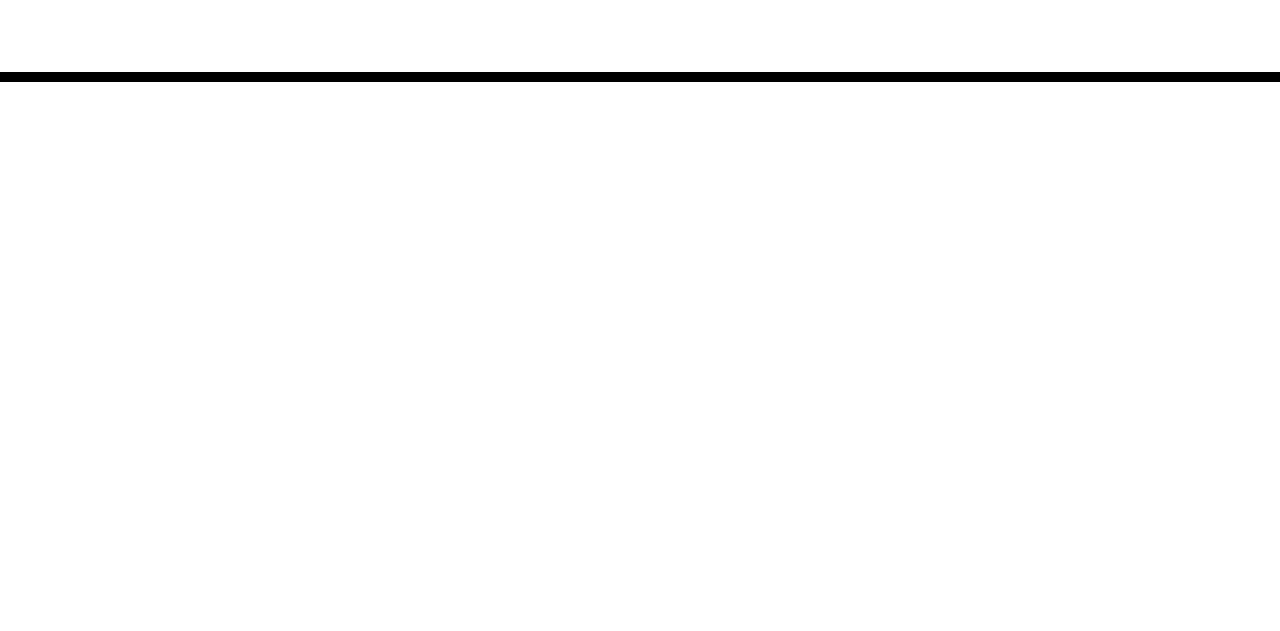
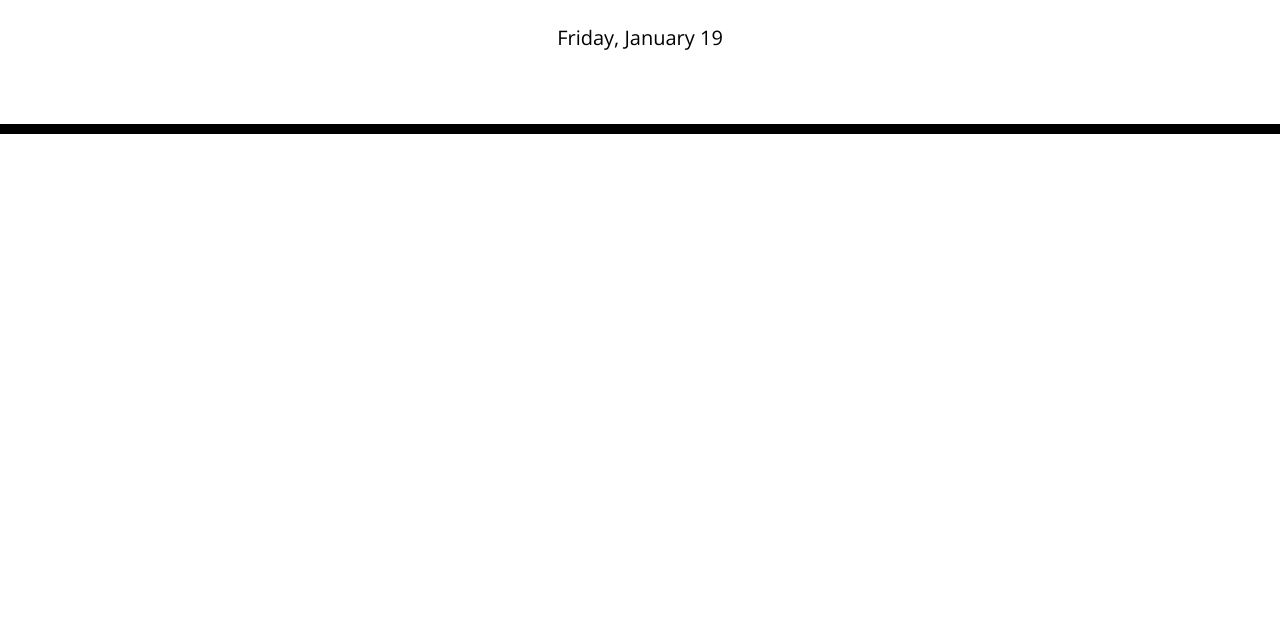
Before and after one commit to vivekiyer7/WorkdayOrganizer, a plain HTML site: page index.html in a window 1280 px wide. Shown: the part 169-800 px from the top of the page. Drawn offline with nearby package versions, Linux system fonts and the light colour scheme.

Commit message:
Display Time

```diff
--- a/assets/js/logic.js
+++ b/assets/js/logic.js
@@ -0,0 +1,11 @@
+document.addEventListener('DOMContentLoaded', function () {
+  //Display current date in format Thrusday, September 5th
+  const currentDateEl = document.getElementById('currentDay')
+  const currentDate = new Date()
+  const currentDateString = currentDate.toLocaleDateString('en-US', {
+    weekday: 'long',
+    month: 'long',
+    day: 'numeric'
+  })
+  currentDateEl.textContent = currentDateString
+});
--- a/index.html
+++ b/index.html
@@ -28,12 +28,13 @@
     <header>
       <h1 class="display-3">Work Day Scheduler</h1>
       <p class="lead">A simple calendar app for scheduling your work day</p>
+      </br>
       <p id="currentDay" class="lead"></p>
     </header>
     <div class="container">
       <!-- Timeblocks go here -->
     </div>
-
+    <script src="./assets/js/logic.js"></script>
     <script src="https://cdnjs.cloudflare.com/ajax/libs/jquery/3.2.1/jquery.min.js"></script>
     <script src="https://cdn.jsdelivr.net/npm/dayjs@1/dayjs.min.js"></script>
   </body>
```
